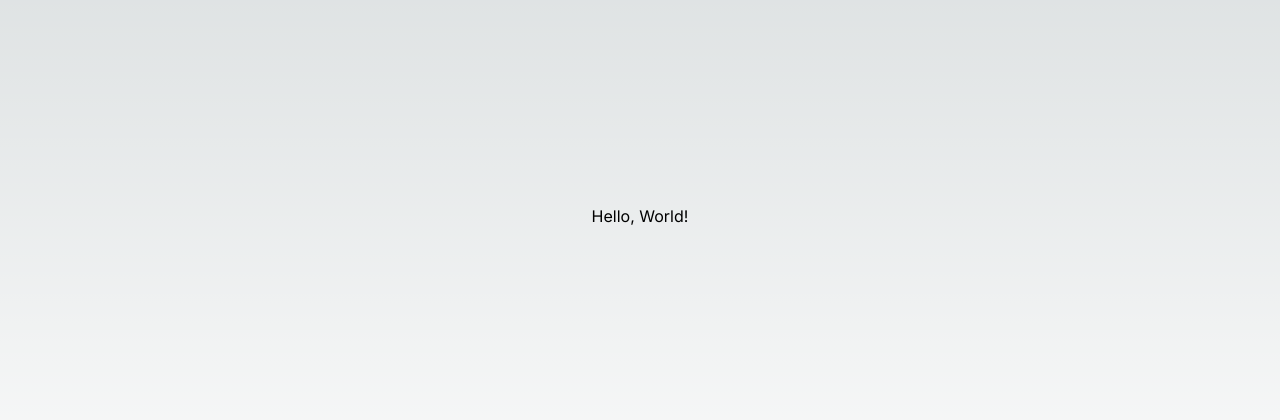
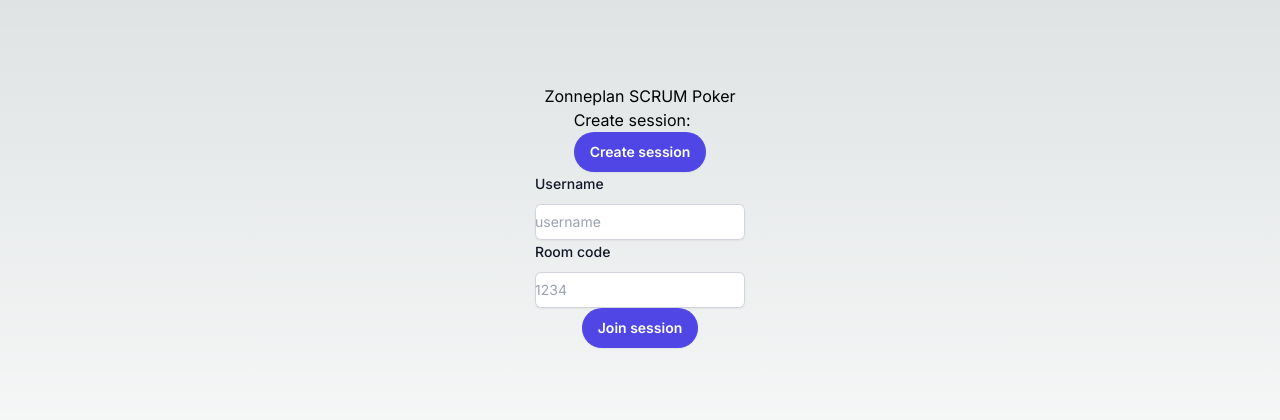
Before and after one commit to zonneplan/scrum, a Next.js app: page / in a window 1280 px wide. Shown: the part 184-604 px from the top of the page. Built offline with nearby package versions, Linux system fonts and the light colour scheme.

Commit message:
WIP: HomePage component

```diff
--- a/app/page.tsx
+++ b/app/page.tsx
@@ -1,11 +1,10 @@
+import HomePage from "@/components/HomePage";
+
 export const preferredRegion = 'home'
 export const dynamic = 'force-dynamic'
 
 export default function Home() {
-  return (
-    <main className="relative flex min-h-screen flex-col items-center justify-center">
-        <h1>Hello, World!</h1>
-
-    </main>
-  )
+    return (
+        <HomePage />
+    )
 }
--- /dev/null
+++ b/components/HomePage.tsx
@@ -0,0 +1,62 @@
+'use client'
+
+import React, { useState } from 'react';
+
+export default function HomePage() {
+    function createSession() {
+        console.log('create session')
+    }
+
+    function joinSession() {
+        console.log('join session')
+    }
+
+    return (
+        <main className="relative flex min-h-screen flex-col items-center justify-center">
+            <h1>Zonneplan SCRUM Poker</h1>
+
+            <div>
+                <h2>Create session:</h2>
+                <button
+                    onClick={createSession}
+                    type="button"
+                    className="rounded-full bg-indigo-600 px-4 py-2.5 text-sm font-semibold text-white shadow-sm hover:bg-indigo-500 focus-visible:outline focus-visible:outline-2 focus-visible:outline-offset-2 focus-visible:outline-indigo-600"
+                >
+                    Create session
+                </button>
+            </div>
+
+            <div>
+                <label htmlFor="username" className="block text-sm font-medium leading-6 text-gray-900 dark:text-white">
+                    Username
+                </label>
+                <div className="mt-2">
+                    <input
+                        type="text"
+                        name="username"
+                        id="username"
+                        className="block w-full rounded-md border-0 py-1.5 text-gray-900 shadow-sm ring-1 ring-inset ring-gray-300 placeholder:text-gray-400 focus:ring-2 focus:ring-inset focus:ring-indigo-600 sm:text-sm sm:leading-6"
+                        placeholder="username"
+                    />
+                </div>
+                <label htmlFor="roomcode" className="block text-sm font-medium leading-6 text-gray-900 dark:text-white">
+                    Room code
+                </label>
+                <div className="mt-2">
+                    <input type="text" name="roomcode" id="roomcode"
+                        className="block w-full rounded-md border-0 py-1.5 text-gray-900 shadow-sm ring-1 ring-inset ring-gray-300 placeholder:text-gray-400 focus:ring-2 focus:ring-inset focus:ring-indigo-600 sm:text-sm sm:leading-6"
+                        placeholder="1234"
+                    />
+                </div>
+
+                <div className="flex items-center justify-center">
+                    <button onClick={joinSession} type="button"
+                        className="rounded-full bg-indigo-600 px-4 py-2.5 text-sm font-semibold text-white shadow-sm hover:bg-indigo-500 focus-visible:outline focus-visible:outline-2 focus-visible:outline-offset-2 focus-visible:outline-indigo-600"
+                    >
+                        Join session
+                    </button>
+                </div>
+            </div>
+        </main>
+    )
+}
```
